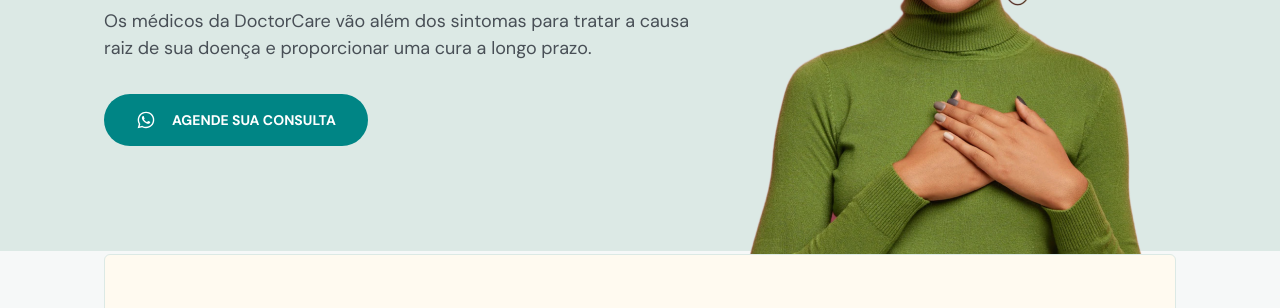
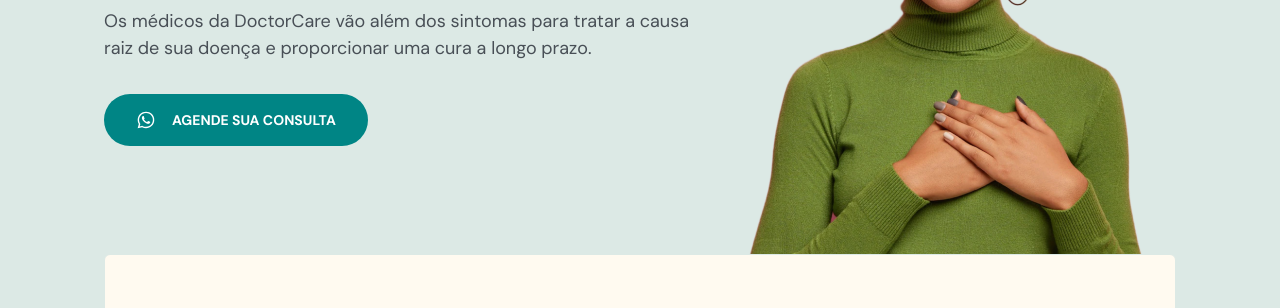
Before and after one commit to kelisonrosendo/nlw-return-origin, a plain HTML site: page index.html in a window 1280 px wide. Shown: the part 365-673 px from the top of the page. Drawn offline with nearby package versions, Linux system fonts and the light colour scheme.

Commit message:
ajuste altura do fundo do header

```diff
--- a/styles.css
+++ b/styles.css
@@ -280,7 +280,7 @@ body.menu-expanded button path {
 #home::before {
   content: "";
   width: 100%;
-  height: calc(72% + var(--nav-height));
+  height: calc(76% + var(--nav-height));
   background: var(--brand-light);
   display: block;
 
@@ -593,7 +593,7 @@ footer .social-links {
   }
 
   #home::before {
-    height: calc(86% - var(--nav-height));
+    height: calc(96% - var(--nav-height));
   }
 
   #home {
```
